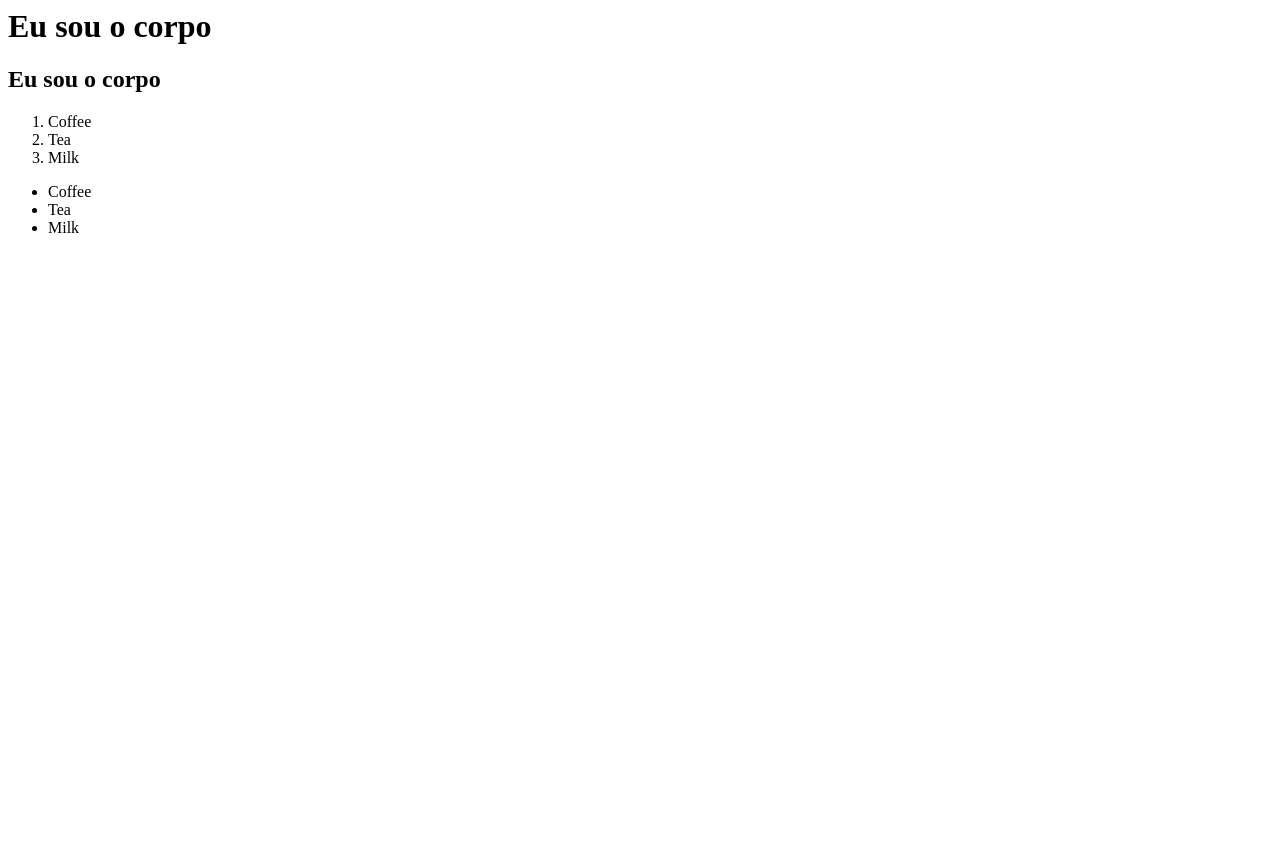
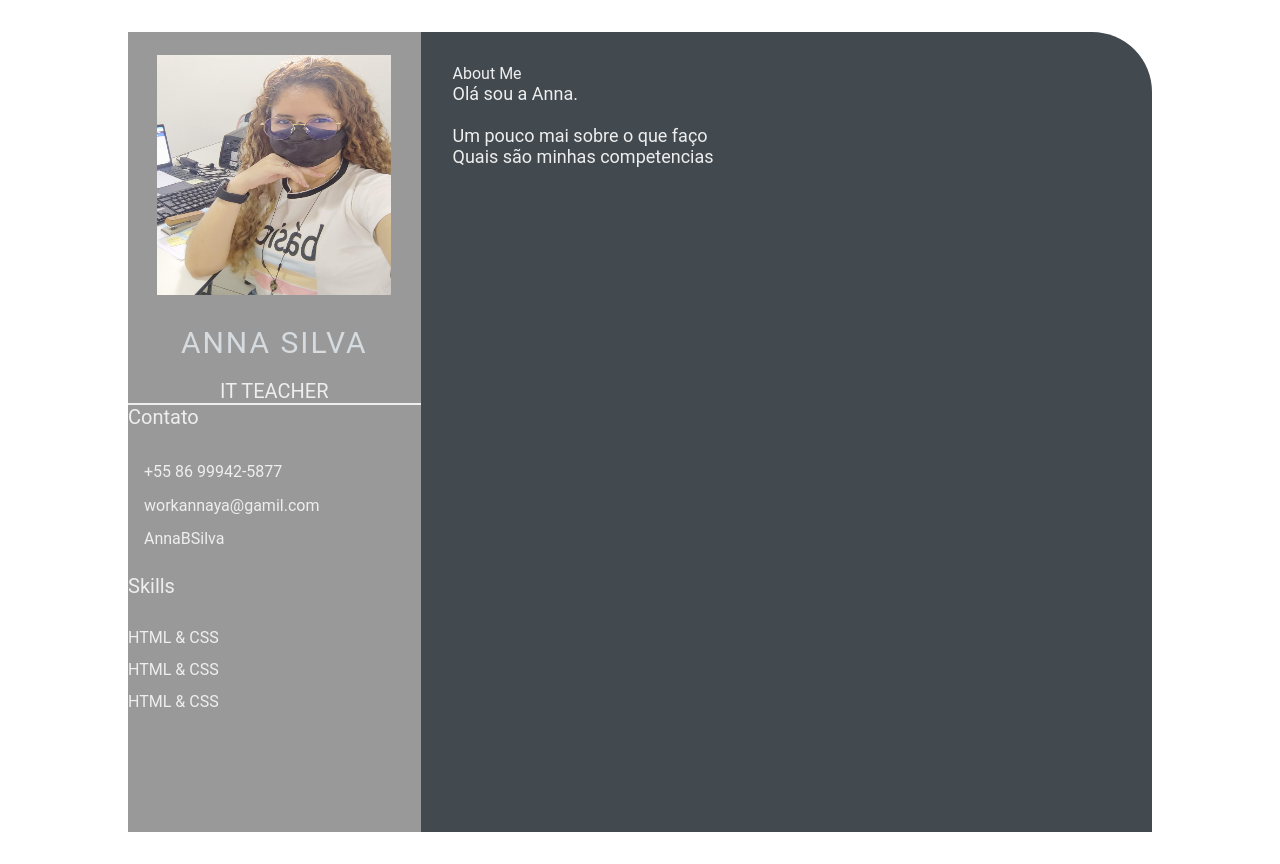
Before and after one commit to AnnaBSilva/annadevweek.github.io, a plain HTML site: page index.html in a window 1280 px wide. Before the commit the page ends 800 px from the top, so only its background shows below. Drawn offline with Linux system fonts and the light colour scheme.

Commit message:
day 2 / layouts

```diff
--- a/index.html
+++ b/index.html
@@ -1,21 +1,58 @@
-<html>
-    <head>
-        <title>
-            Olá, eu sou a cabeça
-        </title>
-    </head>
-    <body>
-        <h1>Eu sou o corpo</h1>
-        <h2>Eu sou o corpo</h2>
-    </body>
-    <ol>
-        <li>Coffee</li>
-        <li>Tea</li>
-        <li>Milk</li>
-    </ol>
-    <ul>
-        <li>Coffee</li>
-        <li>Tea</li>
-        <li>Milk</li>
-    </ul>
+<html lang="en">
+  <head>
+    <meta charset="UTF-8" />
+    <meta http-equiv="X-UA-Compatible" content="IE=edge" />
+    <meta name="viewport" content="width=device-width, initial-scale=1.0" />
+    <title>Anna Silva</title>
+    <link rel="stylesheet" href="style.css" />
+  </head>
+  <body>
+    <main class="resume-contents">
+      <section class="left-section">
+        <section class="left-section-content">
+          <div class="profile">
+            <img
+              class="profile-image"
+              src="img/profile-image.jpg"
+              alt="Profile image"
+            />
+            <p class="name">Anna Silva</p>
+            <br />
+            <p class="profession">IT Teacher</p>
+          </div>
+          <div class="contact-info">
+            <p class="left-title">Contato</p>
+            <ul>
+              <li><i class="fa fa-phone"></i>+55 86 99942-5877</li>
+              <li><i class="fa fa-envelope"></i>workannaya@gamil.com</li>
+              <li><i class="fa fa-github"></i>AnnaBSilva</li>
+            </ul>
+            <br />
+          </div>
+          <div class="skills">
+            <p class="left-title">Skills</p>
+            <ul>
+              <li><p>HTML & CSS</p></li>
+              <li><p>HTML & CSS</p></li>
+              <li><p>HTML & CSS</p></li>
+            </ul>
+          </div>
+        </section>
+      </section>
+        <section class="right-section">
+          <div class="right-section-contents">
+            <section class="about gap">
+              <div class="right-title">About Me</div>
+              <p class="about-me-contents">
+                Olá sou a Anna.<br />
+                <br />
+                Um pouco mai sobre o que faço <br />
+                Quais são minhas competencias
+              </p>
+            </section>
+          </div>
+        </section>
+      </section>
+    </main>
+  </body>
 </html>
--- /dev/null
+++ b/style.css
@@ -0,0 +1,109 @@
+* {
+  margin: 0;
+  padding: 0;
+  box-sizing: border-box;
+  list-style: none;
+  font-family: "Roboto", sans-serif;
+}
+
+.resume-contents {
+  min-height: 100vh;
+  width: 80%;
+  margin: 2rem auto;
+  display: grid;
+  grid-template-columns: repeat(7, 1fr);
+}
+
+.left-section {
+  grid-column: span 2;
+  height: 100%;
+  background-color: #999999;
+}
+
+.right-section {
+  grid-column: span 5;
+  height: 100%;
+  background-color: #424a50;
+  border-radius: 0px 60px 0px 0px;
+}
+
+.left-section-contents {
+  padding: 2rem 2rem;
+}
+
+.profile {
+  width: 100%;
+  border-bottom: 2px solid #eeeeee;
+}
+
+.profile .profile-image {
+  display: flex;
+  margin-left: auto;
+  margin-right: auto;
+  margin-top: 8%;
+  width: 80%;
+  height: 30%;
+}
+
+.name {
+  text-align: center;
+  margin-top: 30;
+  color: #d6dbdf;
+  font-size: 30px;
+  letter-spacing: 2px;
+  text-transform: uppercase;
+}
+
+.profession {
+  color: #eeeeee;
+  font-size: 20px;
+  text-transform: uppercase;
+  text-align: center;
+}
+
+/* .contact-info { border-bottom: 2px solid #1B2631; } */
+.left-title {
+  color: #eeeeee;
+  font-size: 20px;
+}
+
+.contact-info ul {
+  padding-top: 1.5rem;
+}
+
+.contact-info ul li,
+.references ul li {
+  padding: 0.4rem 0;
+  color: #eeeeee;
+}
+
+.contact-info ul li i,
+.references ul li i {
+  padding-right: 1rem;
+  font-size: 18px;
+  color: #eeeeee;
+}
+
+.skills ul {
+  padding-top: 1.5rem;
+}
+.skills ul li p {
+  padding: 0.4rem 0;
+  color: #eeeeee;
+}
+
+.right-section-contents {
+  padding: 2rem 2rem;
+}
+
+.right-title {
+  color: #eeeeee;
+}
+
+.gap {
+  padding-bottom: 2rem;
+}
+.about-me-contents {
+  font-size: 18px;
+  color: #eeeeee;
+}
```
Also changed, not shown: img/profile-image.jpg (added).
